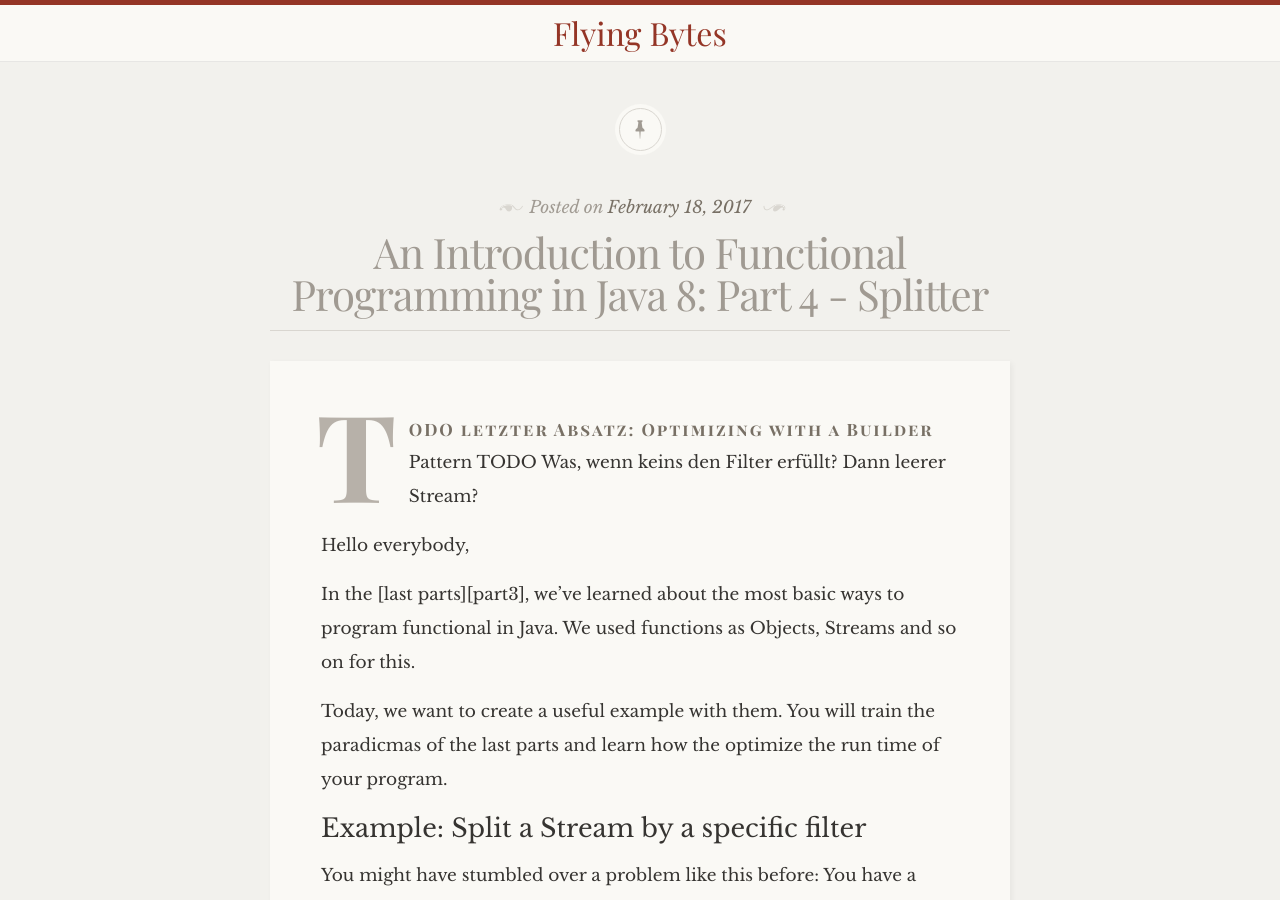
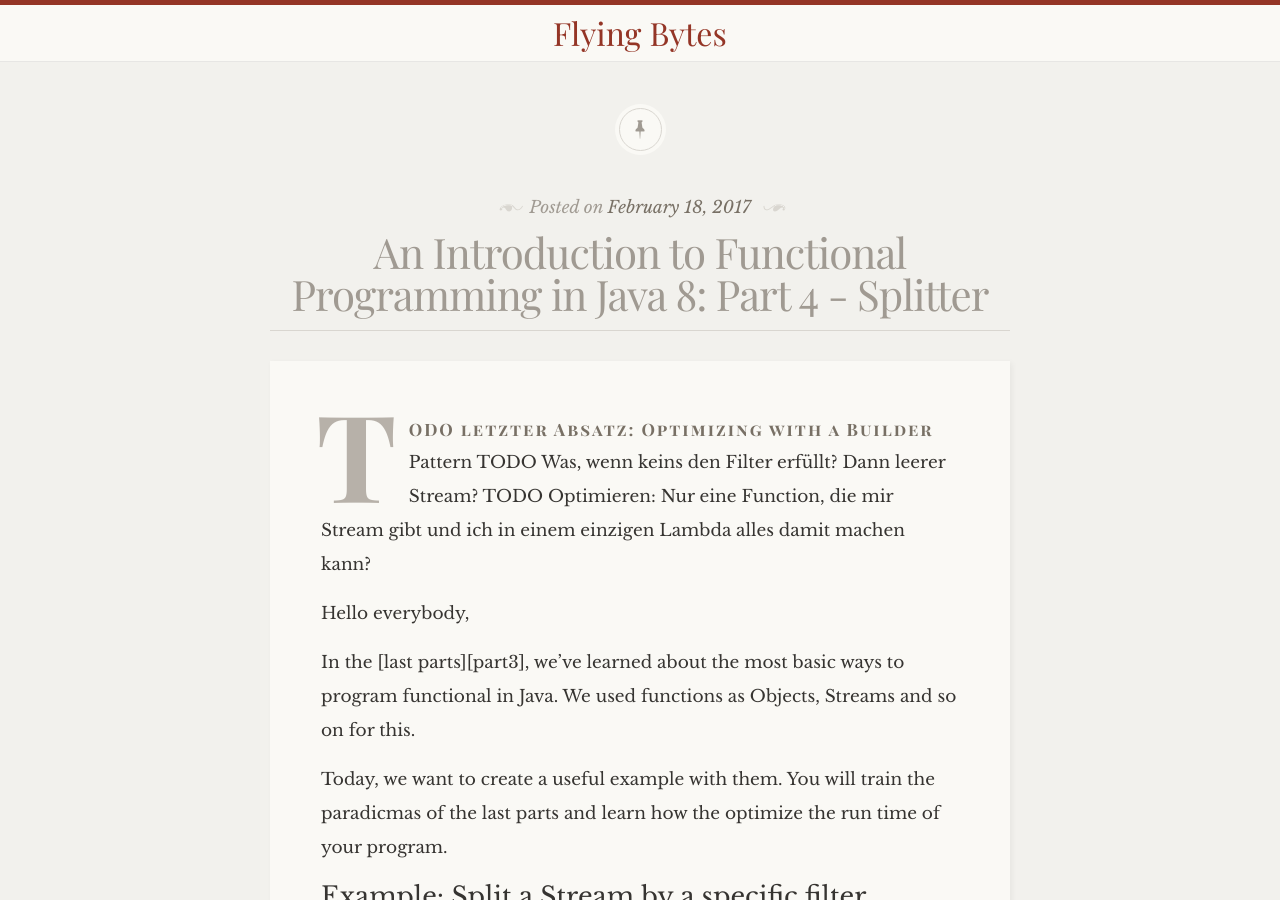
Before and after one commit to flyingbytes/flyingbytes.github.io, a Jekyll site: the page built from _posts/2017-12-03-Java8-Part4.markdown, in a window 1280 px wide and 900 px high. Built offline with Jekyll 4.4.1, drawn with Linux system fonts in a browser that asks for light colours; some web fonts are replaced; comment, search, counter and statistics services are not loaded.

Commit message:
Add a good idea

```diff
--- a/_posts/2017-12-03-Java8-Part4.markdown
+++ b/_posts/2017-12-03-Java8-Part4.markdown
@@ -6,6 +6,7 @@ categories: programming java8 functional part4
 ---
 TODO letzter Absatz: Optimizing with a Builder Pattern
 TODO Was, wenn keins den Filter erfüllt? Dann leerer Stream?
+TODO Optimieren: Nur eine Function, die mir Stream gibt und ich in einem einzigen Lambda alles damit machen kann?
 
 Hello everybody,
 
```
